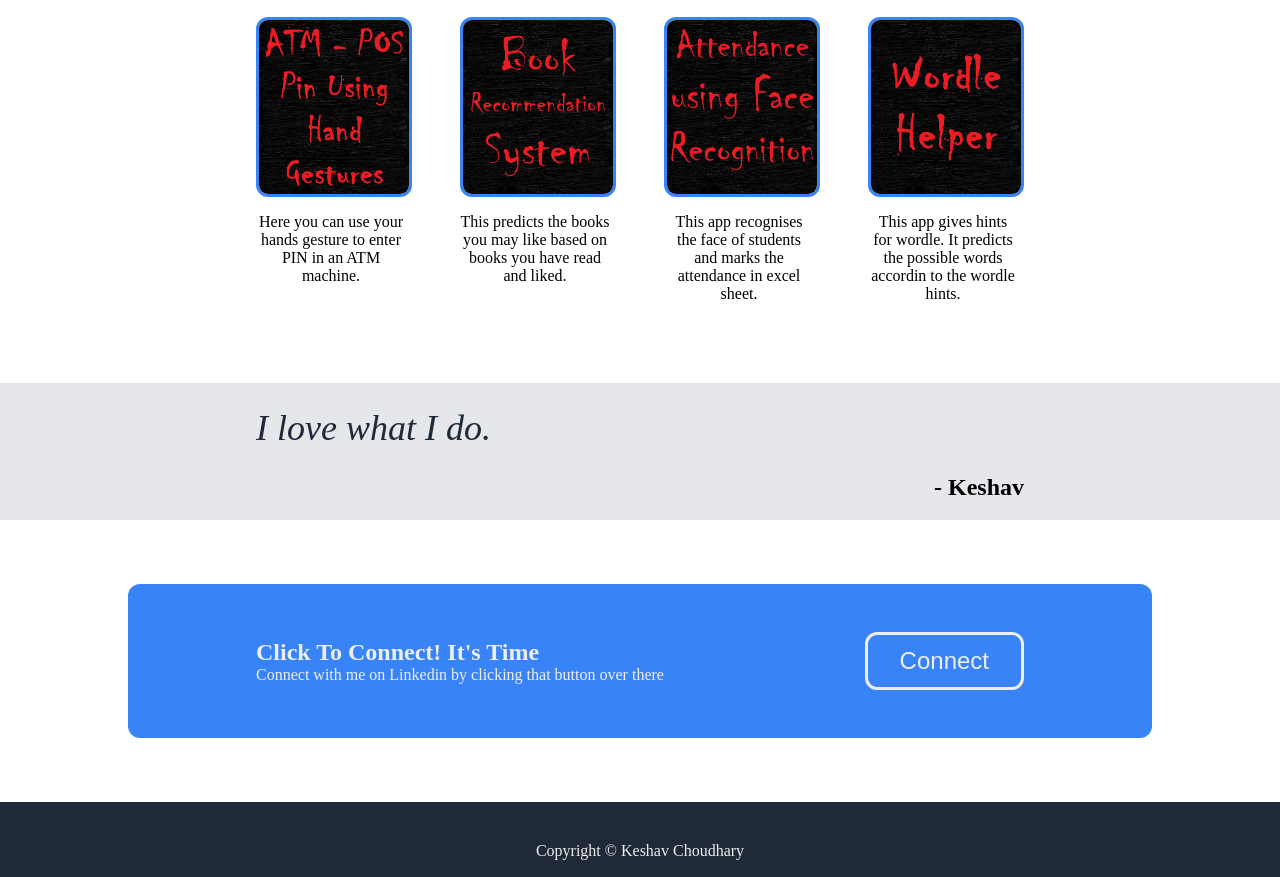
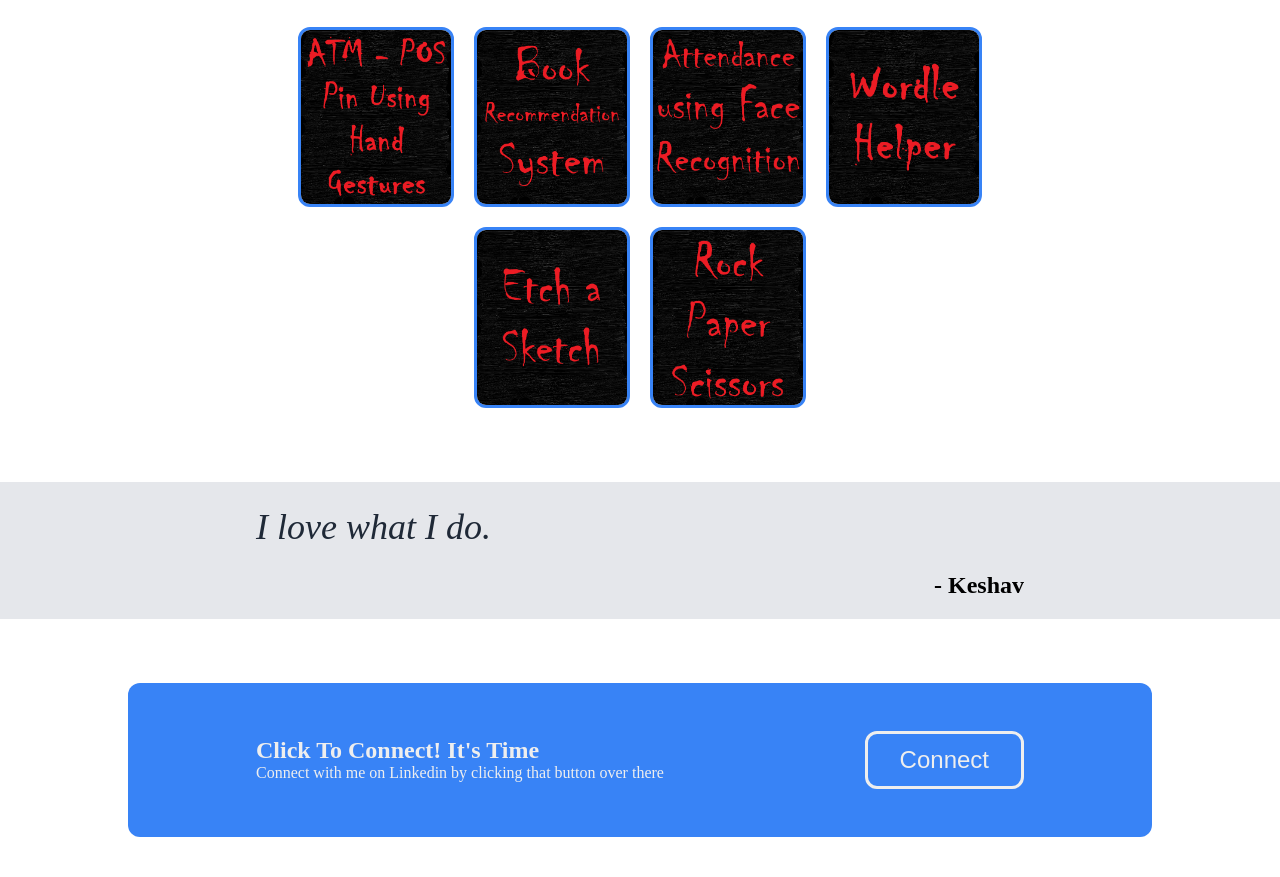
Before and after one commit to Keshav7aug/Keshav7aug.github.io, a plain HTML site: page index.html in a window 1280 px wide. Shown: the part 648-1525 px from the top of the page. Drawn offline with Linux system fonts and the light colour scheme.

Commit message:
Added few more projects

```diff
--- a/index.html
+++ b/index.html
@@ -9,7 +9,7 @@
             <div class="links">
                 <a href="https://www.codechef.com/users/keshav_7" target="_blank">Codechef</a>
                 <a href="https://codeforces.com/profile/Keshav_7" target="_blank">Codeforces</a>
-                <a href="https://www.linkedin.com/in/keshav-choudhary/" target="_blank">Linkedin</a>
+                <a href="https://github.com/keshav7aug" target="_blank">Github</a>
             </div>
         </div>
         <div class="introduction">
@@ -29,30 +29,12 @@
         </div>
         <h1 class="project-heading">My Projects</h1>
         <div class="projects">
-            <div class="project">
-                <img src="Images/ATM.png" alt="ATM POS PIN Using Hand Gestures ">
-                <p>Here you can use your hands gesture to enter PIN in
-                    an ATM machine.
-                </p>
-            </div>
-            <div class="project">
-                <img src="Images/Book.png" alt="Book Recomendation System">
-                <p>This predicts the books you may like based on books you
-                    have read and liked.
-                </p>
-            </div>
-            <div class="project">
-                <img src="Images/Attendance.png" alt="Attendance using Face Recognition">
-                <p>This app recognises the face of students and marks
-                    the attendance in excel sheet.
-                </p>
-            </div>
-            <div class="project">
-                <img src="Images/Wordle.png" alt="Wordle Helper">
-                <p>This app gives hints for wordle. It predicts the possible
-                    words accordin to the wordle hints.
-                </p>
-            </div>
+            <img src="Images/ATM.png" alt="ATM POS PIN Using Hand Gestures " class="project">
+            <img src="Images/Book.png" alt="Book Recomendation System" class="project">
+            <img src="Images/Attendance.png" alt="Attendance using Face Recognition" class="project">
+            <img src="Images/Wordle.png" alt="Wordle Helper" class="project">
+            <img src="Images/Sketch.png" alt="Etch a Sketch" class="project">
+            <img src="Images/RockPaperScissors.png" alt="Rock paper Scissors" class="project">
         </div>
         <div class="quote">
             <h1 class="words">
--- a/style.css
+++ b/style.css
@@ -63,16 +63,19 @@
 .projects {
     display: flex;
     padding: 0px 256px;
-    justify-content: space-between;
+    justify-content: center;
     margin-bottom: 64px;
+    flex-wrap: wrap;
+    align-items: center;
 }
 
-.project img, .project p {
+.project {
     max-width: 150px;
     height: auto;
     text-align: center;
+    margin: 10px;
 }
-.project img {
+.project {
     border: solid #3883F6;
     border-radius: 12px;
 }
```
Also changed, not shown: Images/RockPaperScissors.png (added), Images/Sketch.png (added).
